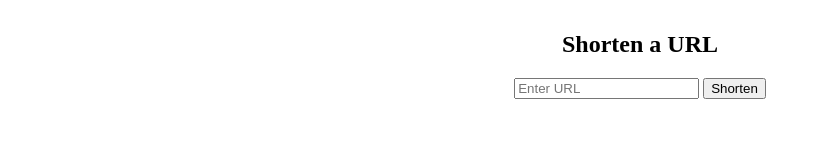
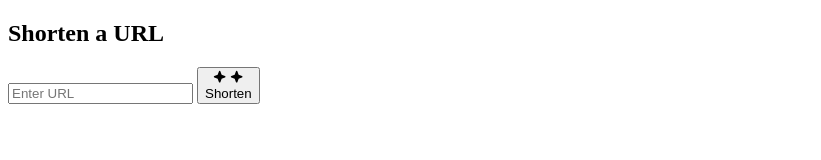
Before and after one commit to Itsgauravvv/url-shortener-frontend, a plain HTML site: page index.html in a window 1280 px wide. Shown: the whole page, without its empty margins (0-821 px from the left). Drawn offline with Linux system fonts and the light colour scheme.

Commit message:
Update index.html

```diff
--- a/index.html
+++ b/index.html
@@ -4,38 +4,62 @@
     <meta charset="UTF-8">
     <meta name="viewport" content="width=device-width, initial-scale=1.0">
     <title>URL Shortener</title>
+    <link rel="stylesheet" href="style.css">
 </head>
 <body>
-    <table width="100%" height="100%" border="0">
-        <tr>
-            <td align="center" valign="middle">
+
+    <div class="container">
         <h2>Shorten a URL</h2>
         <input type="text" id="urlInput" placeholder="Enter URL">
-                <button onclick="shortenUrl()">Shorten</button>
+        <button class="button" onclick="shortenUrl()"><div class="inner">
+            <div class="svgs">
+              <svg
+                viewBox="0 0 256 256"
+                height="1em"
+                width="1em"
+                xmlns="http://www.w3.org/2000/svg"
+                class="svg-l"
+              >
+                <path
+                  d="M240 128a15.79 15.79 0 0 1-10.5 15l-63.44 23.07L143 229.5a16 16 0 0 1-30 0l-23.06-63.44L26.5 143a16 16 0 0 1 0-30l63.44-23.06L113 26.5a16 16 0 0 1 30 0l23.07 63.44L229.5 113a15.79 15.79 0 0 1 10.5 15"
+                  fill="currentColor"
+                ></path>
+              </svg>
+              <svg
+                viewBox="0 0 256 256"
+                height="1em"
+                width="1em"
+                xmlns="http://www.w3.org/2000/svg"
+                class="svg-s"
+              >
+                <path
+                  d="M240 128a15.79 15.79 0 0 1-10.5 15l-63.44 23.07L143 229.5a16 16 0 0 1-30 0l-23.06-63.44L26.5 143a16 16 0 0 1 0-30l63.44-23.06L113 26.5a16 16 0 0 1 30 0l23.07 63.44L229.5 113a15.79 15.79 0 0 1 10.5 15"
+                  fill="currentColor"
+                ></path>
+              </svg>
+            </div>
+            Shorten
+          </div>
+        </button>
+
         <p id="result"></p>
-            </td>
-        </tr>
-    </table>
+    </div>
+
+
 
     <script>
         async function shortenUrl() {
             const url = document.getElementById('urlInput').value;
-            if (!url) {
-                alert("Please enter a URL");
-                return;
-            }
-            try {
             const response = await fetch('http://165.232.174.202/shorten', {
                 method: 'POST',
                 headers: { 'Content-Type': 'application/json' },
                 body: JSON.stringify({ url })
             });
             const data = await response.text();
-                document.getElementById('result').innerHTML = `<a href="${data}" target="_blank">${data}</a>`;
-            } catch (error) {
-                document.getElementById('result').innerText = "Error shortening URL";
-            }
+            const loading = document.getElementById('loading');
+            document.getElementById('result').innerText = data;
         }
     </script>
+
 </body>
 </html>
```
Lines whose indentation alone changed are shown as unchanged.
